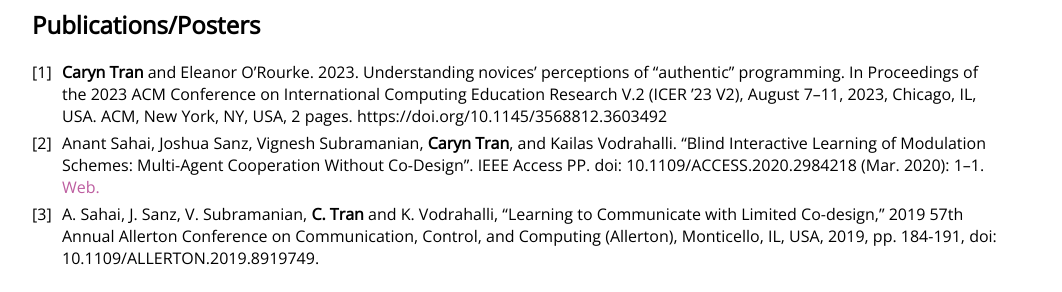
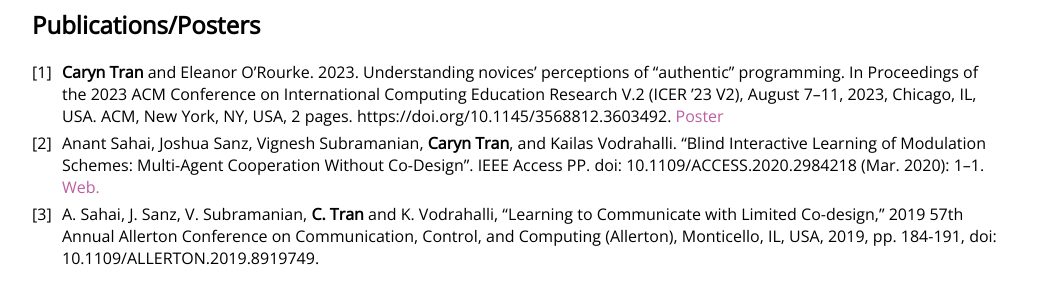
Before and after one commit to carynbear/carynbear.github.io, a Jekyll site: the page built from index.md, in a window 1280 px wide. Shown: the part 534-826 px from the top of the page, without its empty margins (108-1170 px from the left). Built offline with Jekyll 4.4.1, drawn with Linux system fonts in a browser that asks for light colours; our own code applies the rules of GitHub Pages for plain Markdown files.

Commit message:
Update index.md

```diff
--- a/index.md
+++ b/index.md
@@ -16,7 +16,7 @@ I am interested in interfaces, programming languages, and learning environments
 
 ## Publications/Posters
 
-1. **Caryn Tran** and Eleanor O’Rourke. 2023. Understanding novices’ perceptions of “authentic” programming. In Proceedings of the 2023 ACM Conference on International Computing Education Research V.2 (ICER ’23 V2), August 7–11, 2023, Chicago, IL, USA. ACM, New York, NY, USA, 2 pages. https://doi.org/10.1145/3568812.3603492
+1. **Caryn Tran** and Eleanor O’Rourke. 2023. Understanding novices’ perceptions of “authentic” programming. In Proceedings of the 2023 ACM Conference on International Computing Education Research V.2 (ICER ’23 V2), August 7–11, 2023, Chicago, IL, USA. ACM, New York, NY, USA, 2 pages. https://doi.org/10.1145/3568812.3603492. [Poster](/icer23)
 2. Anant Sahai, Joshua Sanz, Vignesh Subramanian, **Caryn Tran**, and Kailas Vodrahalli. “Blind Interactive Learning of Modulation Schemes: Multi-Agent Cooperation Without Co-Design”. IEEE Access PP. doi: 10.1109/ACCESS.2020.2984218 (Mar. 2020): 1–1. [Web.](https: //ieeexplore.ieee.org/stamp/stamp.jsp?arnumber=9050734)
 3. A. Sahai, J. Sanz, V. Subramanian, **C. Tran** and K. Vodrahalli, "Learning to Communicate with Limited Co-design," 2019 57th Annual Allerton Conference on Communication, Control, and Computing (Allerton), Monticello, IL, USA, 2019, pp. 184-191, doi: 10.1109/ALLERTON.2019.8919749.
 
```
